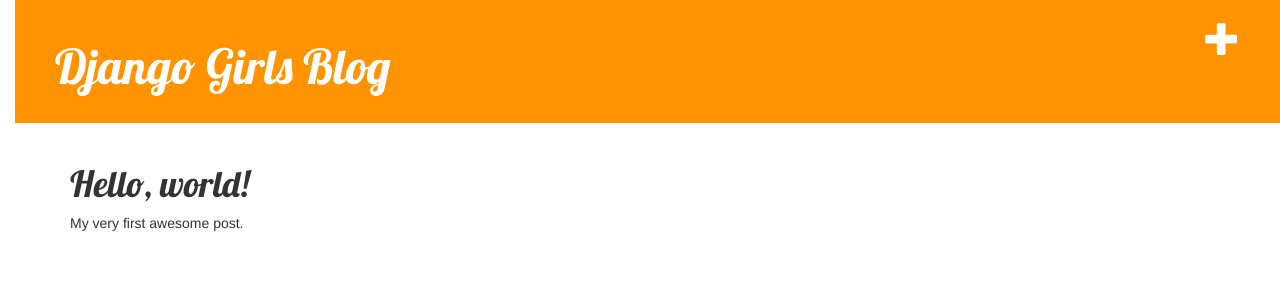
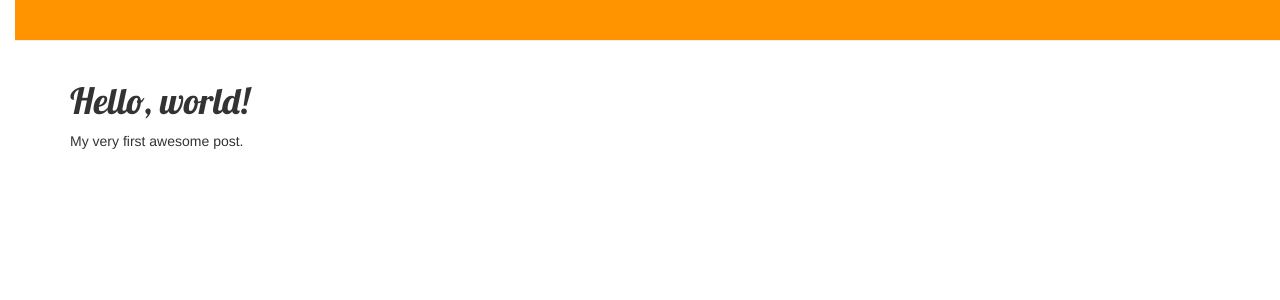
Before and after one commit to KatSaldivar/my-first-blog, a Django app: page /post/1/ in a window 1280 px wide. Shown: the top 300 px of the page. Run offline with Django 3.2, Linux system fonts and the light colour scheme; data comes from the database, SQL or seed files in the repository; some libraries are stand-ins or nearby versions.

Commit message:
more css fixes

```diff
--- a/blog/templates/blog/base.html
+++ b/blog/templates/blog/base.html
@@ -9,8 +9,8 @@
     </head>
   <body>
     <div class="page-header">
-      <a href="{% url 'post_new' %}" class="top-menu"><span class="glyphicon glyphicon-plus"></span></a>
-        <h1><a href="/">Django Girls Blog</a></h1>
+  <!--   <a href="{% url 'post_new' %}" class="top-menu"><span class="glyphicon glyphicon-plus"></span></a>
+        <h1><a href="/">Django Girls Blog</a></h1>-->
     </div>
     <div class="content container">
         <div class="row">
```
